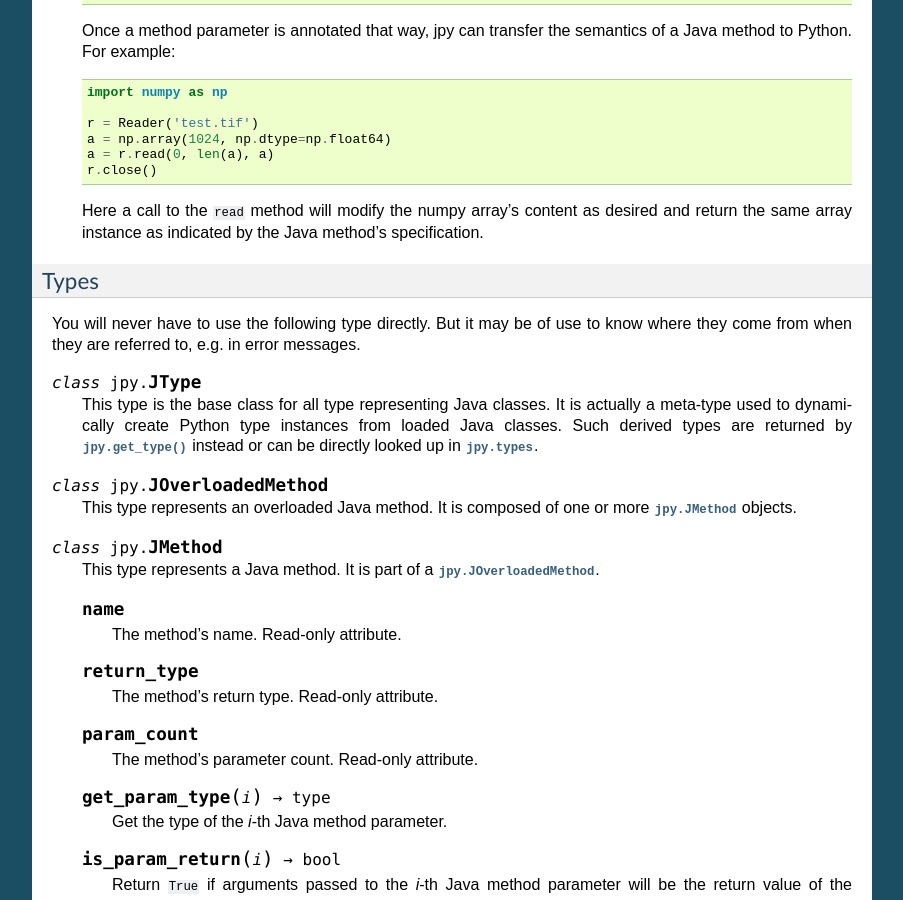
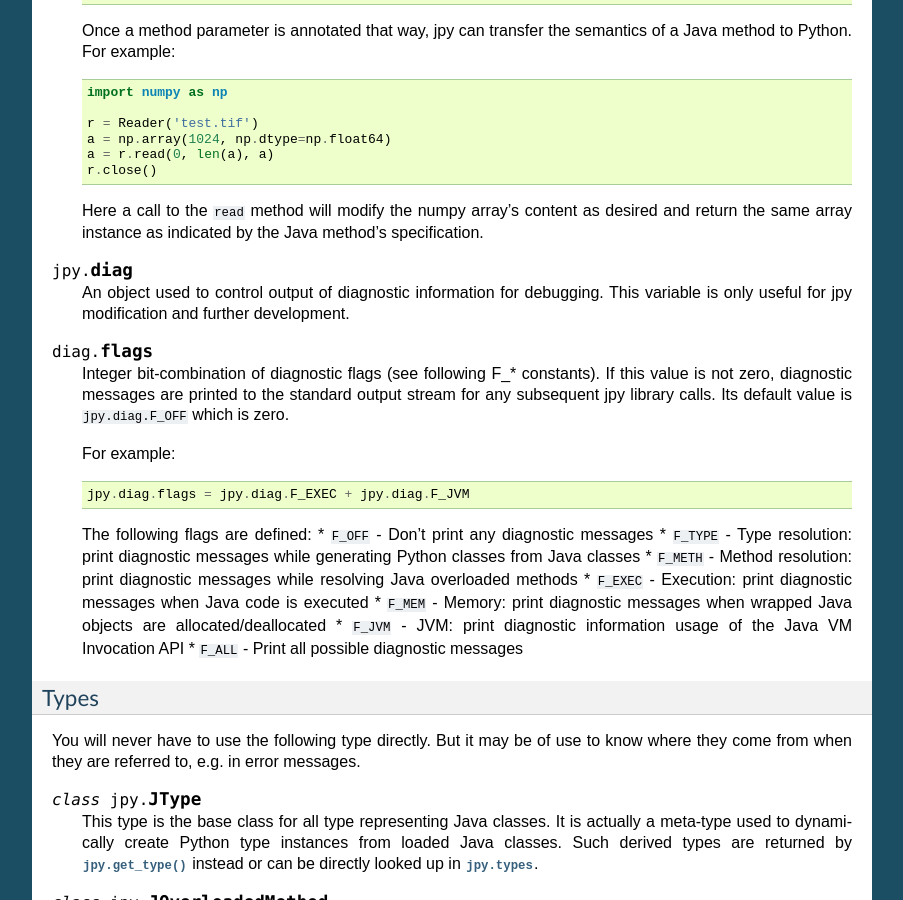
Before and after one commit to bcdev/jpy, a Sphinx documentation site: the page built from doc/reference.rst, in a window 1280 px wide and 900 px high, scrolled down 2524 px. Shown: the whole window, without its empty margins (198-1101 px from the left). Built offline with Sphinx 7.4.7, drawn with Linux system fonts in a browser that asks for light colours.

Commit message:
Added docu for 'diag'

```diff
--- a/doc/reference.rst
+++ b/doc/reference.rst
@@ -171,6 +171,33 @@ Variables
     same array instance as indicated by the Java method's specification.
 
 
+.. py:data:: diag
+    :module: jpy
+
+    An object used to control output of diagnostic information for debugging. This variable is only useful for jpy
+    modification and further development.
+
+.. py:data:: diag.flags
+    :module: jpy
+
+    Integer bit-combination of diagnostic flags (see following F_* constants).
+    If this value is not zero, diagnostic messages are printed to the standard output stream for any subsequent
+    jpy library calls. Its default value is ``jpy.diag.F_OFF`` which is zero.
+
+    For example::
+
+        jpy.diag.flags = jpy.diag.F_EXEC + jpy.diag.F_JVM
+
+    The following flags are defined:
+    * ``F_OFF`` - Don't print any diagnostic messages
+    * ``F_TYPE`` - Type resolution: print diagnostic messages while generating Python classes from Java classes
+    * ``F_METH`` - Method resolution: print diagnostic messages while resolving Java overloaded methods
+    * ``F_EXEC`` - Execution: print diagnostic messages when Java code is executed
+    * ``F_MEM`` - Memory: print diagnostic messages when wrapped Java objects are allocated/deallocated
+    * ``F_JVM`` - JVM: print diagnostic information usage of the Java VM Invocation API
+    * ``F_ALL`` - Print all possible diagnostic messages
+
+
 Types
 =====
 
```
